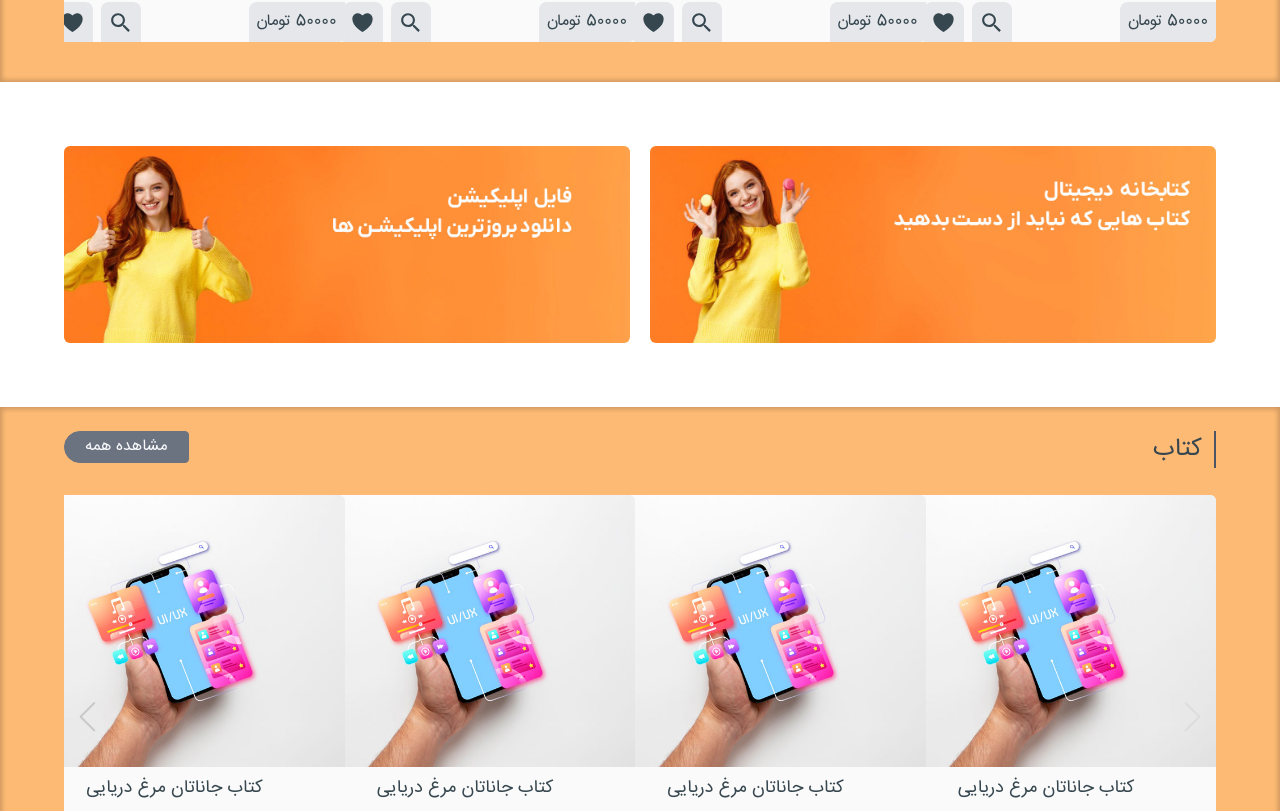
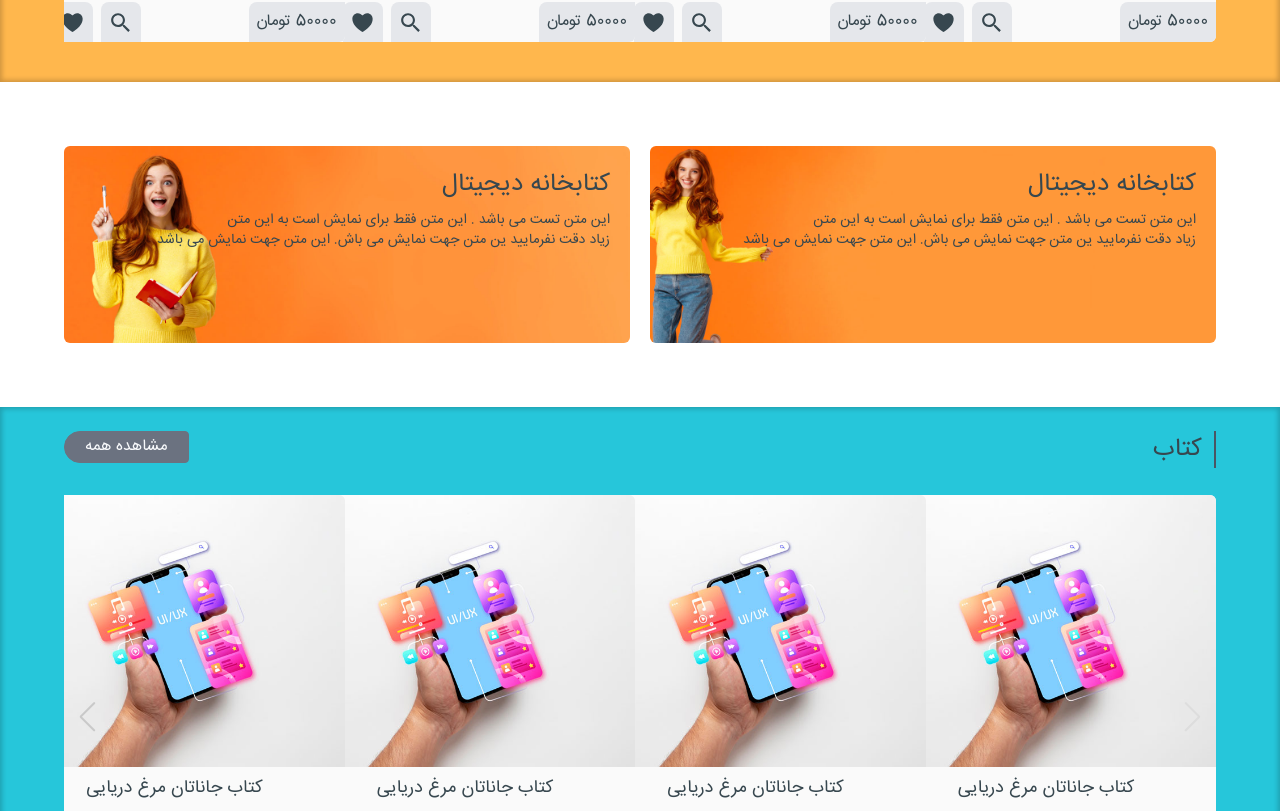
Before and after one commit to jsaraj/File-Store-Website, a Next.js app: page / in a window 1280 px wide. Shown: the part 1069-1880 px from the top of the page. Built offline with nearby package versions, Linux system fonts and the light colour scheme.

Commit message:
update css banner componenet

```diff
--- a/components/banner/index.jsx
+++ b/components/banner/index.jsx
@@ -1,11 +1,41 @@
+"use client"
+
 import Image from "next/image";
 import Link from "next/link";
+import { useState } from "react";
 
 const MiddleBanner = () => {
+    const [scaleBanner1, setScaleBanner1] = useState(false)
+    const [scaleBanner2, setScaleBanner2] = useState(false)
     return (
         <div className="flex gap-5 m-16">
-            <Link href="#"><Image src="/images/pic/banner1.jpg" alt="Banner1" height={481} width={1380} className="rounded-md" quality="100"/></Link>
-            <Link href="#"><Image src="/images/pic/banner2.jpg" alt="Banner1" height={481} width={1380} className="rounded-md" quality="100"/></Link>
+            <Link href="#">
+                <div className="relative hover:rotate-2 transition-all duration-200" onMouseEnter={() => setScaleBanner1(true)} onMouseLeave={() => setScaleBanner1(false)}>
+                    <Image
+                        src="/images/pic/banner11.jpg"
+                        alt="Banner1"
+                        height={488}
+                        width={1400}
+                        className="rounded-md"
+                        quality="100" />
+                    <h2 className={scaleBanner1 ? "absolute top-5 right-5 scale-110 transition-all duration-200" : "absolute top-5 right-5 scale-100 transition-all duration-200"}>کتابخانه دیجیتال</h2>
+                    <p className={scaleBanner1 ? "absolute top-20 right-5 text-sm transition-all duration-200" : "absolute top-16 right-5 text-sm transition-all duration-200"}>این متن تست می باشد .  این متن فقط برای نمایش است به این   متن <br />زیاد دقت نفرمایید ین متن جهت نمایش می باش.  این متن جهت نمایش می باشد</p>
+                </div>
+            </Link>
+            <Link href="#">
+                <div className="relative hover:-rotate-2 transition-all duration-200" onMouseEnter={() => setScaleBanner2(true)} onMouseLeave={() => setScaleBanner2(false)}>
+                    <Image
+                        src="/images/pic/banner22.jpg"
+                        alt="Banner1"
+                        height={488}
+                        width={1400}
+                        className="rounded-md hover:-rotate-2 transition-all duration-200"
+                        quality="100" />
+                    <h2 className={scaleBanner2 ? "absolute top-5 right-5 scale-110 transition-all duration-200" : "absolute top-5 right-5 scale-100 transition-all duration-200"}>کتابخانه دیجیتال</h2>
+                    <p className={scaleBanner2 ? "absolute top-20 right-5 text-sm transition-all duration-200" : "absolute top-16 right-5 text-sm transition-all duration-200"}>این متن تست می باشد .  این متن فقط برای نمایش است به این   متن <br />زیاد دقت نفرمایید ین متن جهت نمایش می باش.  این متن جهت نمایش می باشد</p>
+                </div>
+
+            </Link>
         </div>
     );
 }
--- a/components/slider/ProductSlider.jsx
+++ b/components/slider/ProductSlider.jsx
@@ -13,14 +13,14 @@ import 'swiper/css/pagination';
 import { Autoplay, Pagination, Navigation, Scrollbar } from 'swiper/modules'
 import ProductBox from './ProductBox';
 
-export default function App({title,linkslider}) {
+export default function App({title,linkslider,backcolor}) {
     return (
         <>
-            <section className='bg-orange-300 shadow-inner2 pt-6 pb-10 my-10'>
+            <section className=' shadow-inner2 pt-6 pb-10 my-10' style={{background:`${backcolor}`}}>
                 <div className='mx-16'>
                     <div className='flex justify-between text-slate-50'>
                         <h2 className='  mb-5 border-r-2 pr-3 border-gray-600'>{title}</h2>
-                        <Link href={`${linkslider}`} className="flex border text-slate-50 items-center bg-gray-500 h-8 rounded-l-3xl px-5 rounded-r-md hover:bg-orange-300 hover:border border-gray-500 transition-all duration-300 hover:text-gray-600">مشاهده همه </Link>
+                        <Link href={`${linkslider}`} className="flex border text-slate-50 items-center bg-gray-500 h-8 rounded-l-3xl px-5 rounded-r-md hover:bg-opacity-0 hover:border border-gray-500 transition-all duration-300 hover:text-gray-600">مشاهده همه </Link>
                     </div>
                     <div>
 
--- a/src/app/page.js
+++ b/src/app/page.js
@@ -8,9 +8,9 @@ export default function Home() {
   return (
     <>
       <MainSlider/>
-      <ProductSlider title="اپلیکیشن" linkslider="apps"/>
+      <ProductSlider title="اپلیکیشن" linkslider="apps" backcolor="#ffb74d"/>
       <MiddleBanner/>
-      <ProductSlider title="کتاب" linkslider="books"/>
+      <ProductSlider title="کتاب" linkslider="books" backcolor="#26c6da"/>
     </>
   );
 }
```
Also changed, not shown: public/images/pic/banner11.jpg (added), public/images/pic/banner22.jpg (added).
